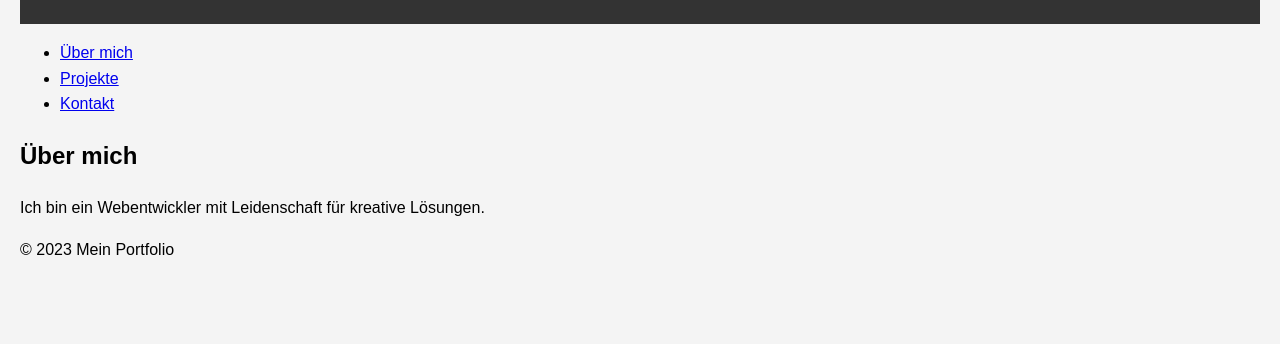
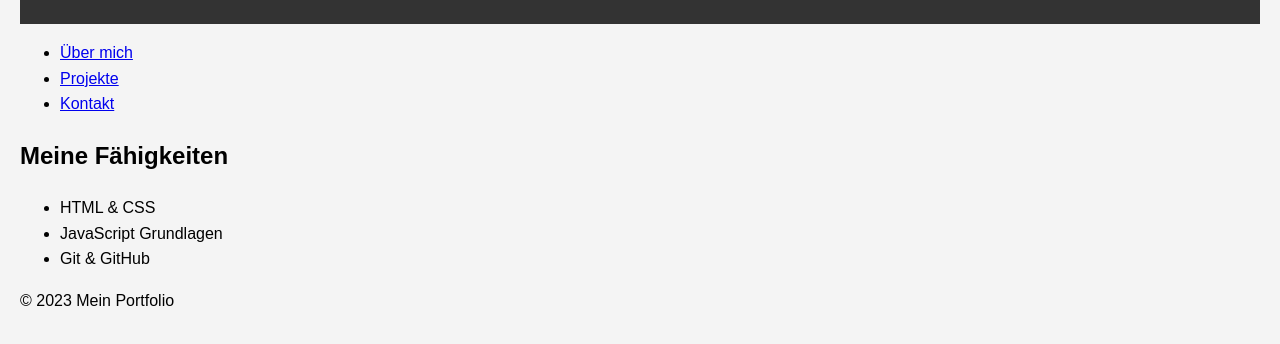
Before and after one commit to PLoeben/mein-portfolio, a plain HTML site: page index.html in a window 1280 px wide. Shown: the part 122-466 px from the top of the page. Drawn offline with Linux system fonts and the light colour scheme.

Commit message:
Feature: Skills-Sektion added

```diff
--- a/index.html
+++ b/index.html
@@ -24,12 +24,28 @@
             <li><a href="#contact">Kontakt</a></li>
         </ul>
     </nav>
-    <section id="about">
-        <h2>Über mich</h2>
-        <p>Ich bin ein Webentwickler mit Leidenschaft für kreative Lösungen.</p>
-        <footer>
-            <p>&copy; 2023 Mein Portfolio</p>
-        </footer>
+    <main>
+
+        <section id="skills">
+
+            <h2>Meine Fähigkeiten</h2>
+
+            <ul>
+
+                <li>HTML & CSS</li>
+
+                <li>JavaScript Grundlagen</li>
+
+                <li>Git & GitHub</li>
+
+            </ul>
+
+        </section>
+
+    </main>
+    <footer>
+        <p>&copy; 2023 Mein Portfolio</p>
+    </footer>
 </body>
 
 </html>
```
